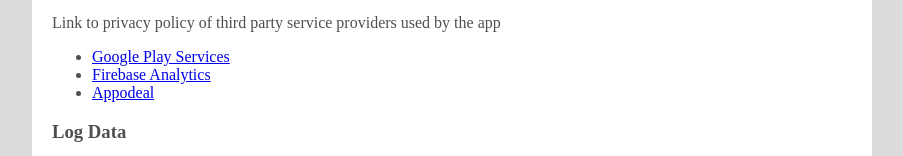
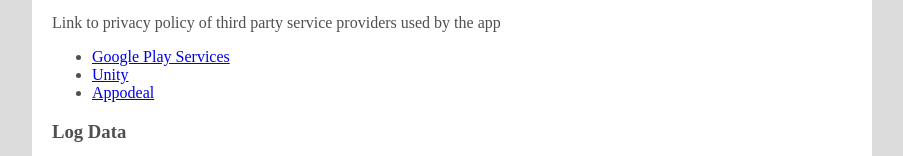
Before and after one commit to artemcheck/artemcheck.github.io, a plain HTML site: page policy_cooltuber.html in a window 1280 px wide. Shown: the part 449-605 px from the top of the page, without its empty margins (188-1091 px from the left). Drawn offline with Linux system fonts and the light colour scheme.

Commit message:
Update policy_cooltuber.html

```diff
--- a/policy_cooltuber.html
+++ b/policy_cooltuber.html
@@ -34,7 +34,8 @@
 		<p>Link to privacy policy of third party service providers used by the app</p>
 		<ul>
 			<li><a href="https://policies.google.com/privacy" target="_blank">Google Play Services</a></li>
-			<li><a href="https://firebase.google.com/policies/analytics" target="_blank">Firebase Analytics</a></li>
+			<li><a href="https://unity3d.com/legal/privacy-policy" target="_blank">Unity</a></li>
+			<!--<li><a href="https://firebase.google.com/policies/analytics" target="_blank">Firebase Analytics</a></li>-->
 			<li><a href="https://www.appodeal.com/home/privacy-policy/" target="_blank">Appodeal</a></li>
 			<!--<li><a href="https://yandex.ru/legal/confidential/" target="_blank">AppMetrica</a></li>-->
 		</ul>
```
